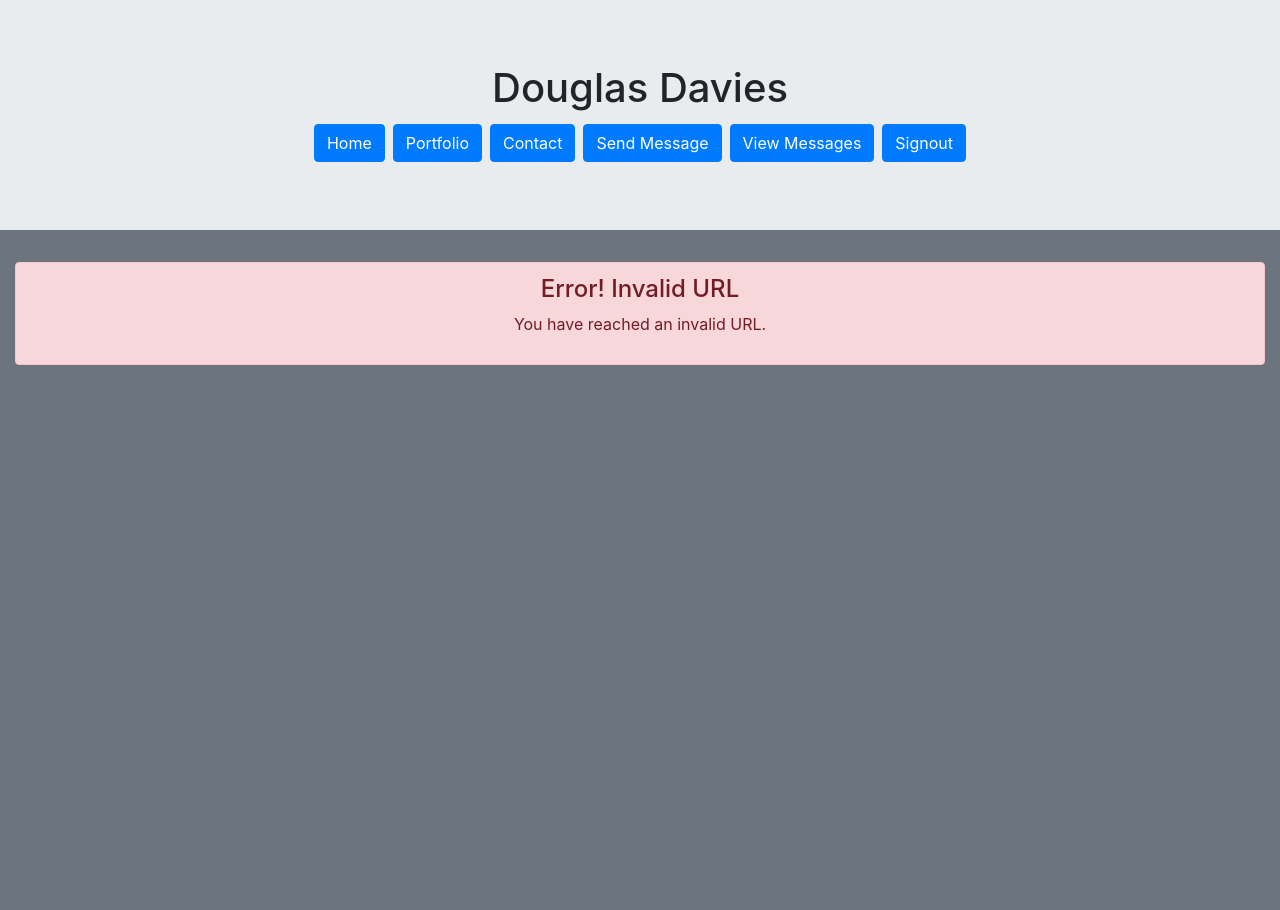
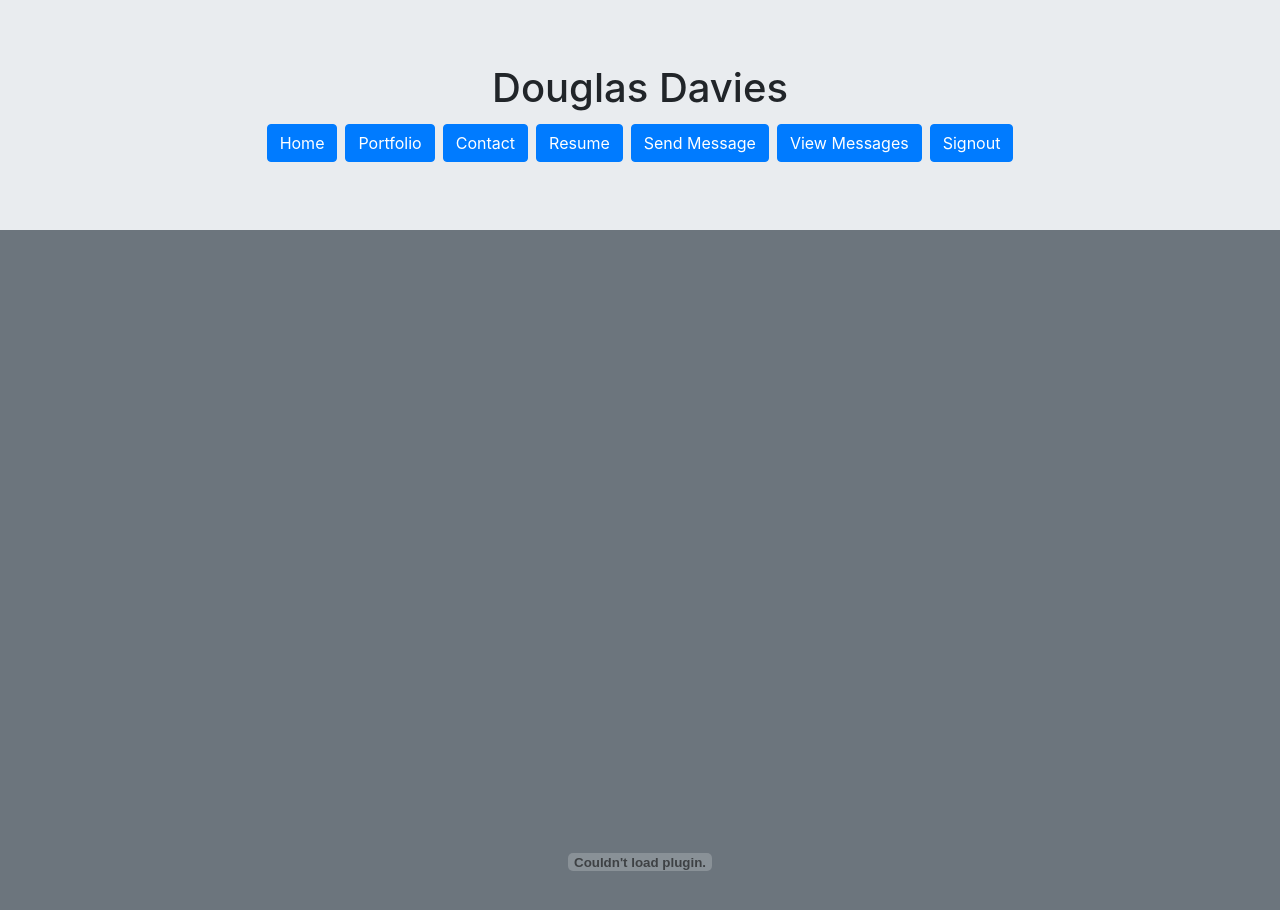
Before and after one commit to Kashmir9d/Aws-website, a React (Create React App) app: page /resume in a window 1280 px wide. Shown: the top 910 px of the page. Before the commit the page ends 800 px from the top, so only its background shows below. Built offline with nearby package versions, Linux system fonts and the light colour scheme; no server answers; what @aws-amplify/ui-react, aws-amplify would draw is missing.

Commit message:
Added resume pdf

```diff
--- a/src/App.js
+++ b/src/App.js
@@ -9,6 +9,7 @@ import SignOut from './components/Signout.js'
 import HomePage from './components/HomePage.js'
 import Contact from './components/Contact.js'
 import Portfolio from './components/Portfolio.js'
+import Resume from './components/Resume.js'
 import {Button, Jumbotron, Container} from 'react-bootstrap'
 
 
@@ -24,6 +25,7 @@ function App() {
         <Button className="m-1" href="/" margin="10px">Home</Button>
          <Button className="m-1" href="/portfolio">Portfolio</Button>
         <Button className="m-1" href="/contact">Contact</Button>
+        <Button className="m-1" href="/resume">Resume</Button>
         <Button className="m-1" href="/addmessage">Send Message</Button>
         <Button className="m-1" href="/viewmessages"> View Messages</Button>
          <Button className="m-1" href="/signout">Signout</Button>
@@ -45,6 +47,7 @@ function App() {
         <Route path="/signout" component={SignOut} />
         <Route path="/contact" component={Contact}/>
         <Route path="/portfolio" component={Portfolio}/>
+        <Route path="/resume" component={Resume}/>
         <Route component={Error} />
       </Switch>
     </div>
--- /dev/null
+++ b/src/components/Resume.js
@@ -0,0 +1,18 @@
+
+import {Container} from 'react-bootstrap'
+
+
+function Resume(props) {
+    return (
+        <Container fluid display="flex" justifyContent="center" alignContent= "space-between">
+        <embed src="../images/Resume Douglas Davies 2021.pdf"
+            type="application/pdf"
+            frameBorder="0"
+            scrolling="auto"
+            height="1200px"
+            width="100%" />
+        </Container>
+    )
+};
+
+export default Resume;
```
Also changed, not shown: 1 other file (tests, documents, lock files or other folders).
